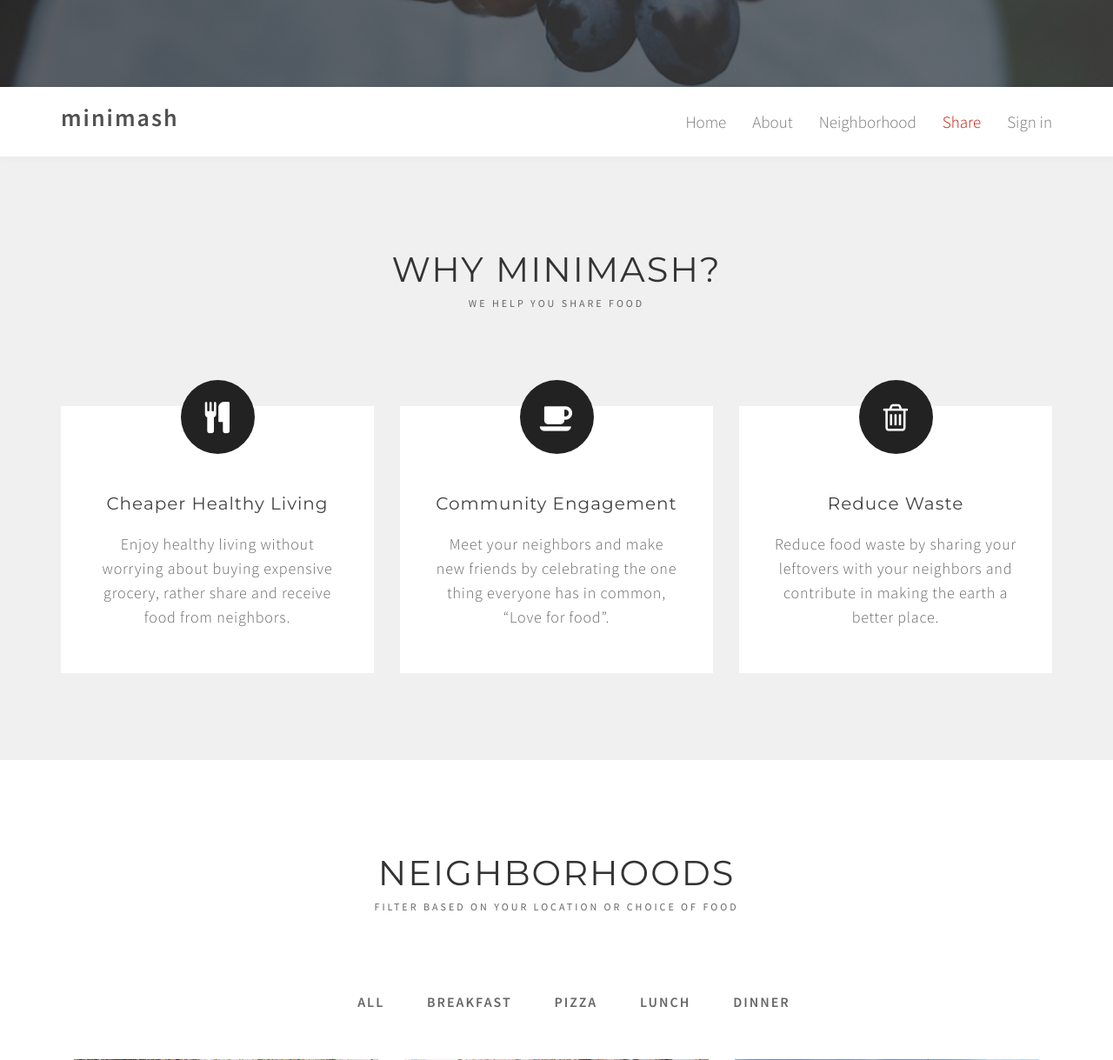
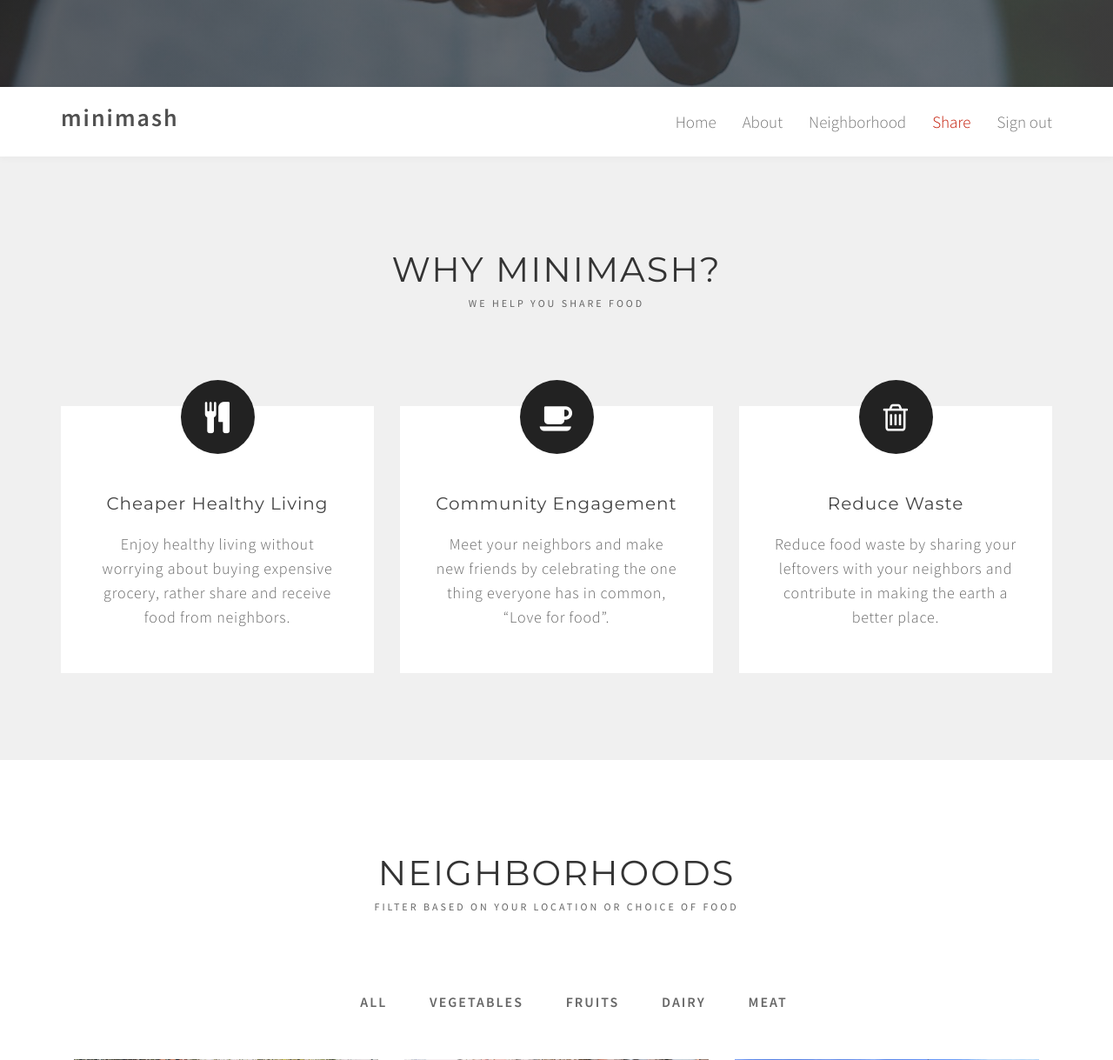
Before and after one commit to nnisa/Minimash-Final-Project, a PHP site: page /home.php in a window 1280 px wide. Shown: the part 700-1919 px from the top of the page at 87% size. Run offline with PHP 8.4, Linux system fonts and the light colour scheme; the visitor is signed in with stand-in values (Sample User, id 1).

Commit message:
fixed share, siging on home pages

```diff
--- a/home.php
+++ b/home.php
@@ -1,5 +1,4 @@
-
-
+<?PHP require "./login/loginheader.php"; ?>
 <!DOCTYPE html>
 <html lang="en">
 <head>
@@ -24,8 +23,8 @@
   <link rel="stylesheet" href="css/hover-min.css">
 	<link rel="stylesheet" href="css/style.css">
 
-  	<link href='https://fonts.googleapis.com/css?family=Montserrat:400,700' rel='stylesheet' type='text/css'>
-  	<link href='https://fonts.googleapis.com/css?family=Source+Sans+Pro:400,300,600' rel='stylesheet' type='text/css'>
+  <link href='https://fonts.googleapis.com/css?family=Montserrat:400,700' rel='stylesheet' type='text/css'>
+  <link href='https://fonts.googleapis.com/css?family=Source+Sans+Pro:400,300,600' rel='stylesheet' type='text/css'>
 
 </head>
 <body id="top" data-spy="scroll" data-target=".navbar-collapse" data-offset="50">
@@ -69,7 +68,14 @@
         <li><a href="#feature" class="smoothScroll">About</a></li>
         <li><a href="#gallery" class="smoothScroll">Neighborhood</a></li>
         <li><a href="#contact" class="smoothScroll">Share</a></li>
-        <li><a href="login/main_login.php" class="smoothScroll">Sign in</a></li>
+			<?PHP
+			if (isset($_SESSION['email'])) {
+				echo '        <li><a href="http://localhost/login/logout.php" class="smoothScroll">Sign out</a></li>';
+			} else {
+				echo '        <li><a href="http://localhost/login/main_login.php" class="smoothScroll">Sign in</a></li>';
+			}
+			?>
+
       </ul>
     </div>
   </div>
@@ -144,99 +150,99 @@
 
             		<ul class="filter-wrapper clearfix">
                         <li><a href="#" data-filter="*" class="selected opc-main-bg">All</a></li>
-                        <li><a href="#" class="opc-main-bg" data-filter=".breakfast">Breakfast</a></li>
-                        <li><a href="#" class="opc-main-bg" data-filter=".pizza">Pizza</a></li>
-                        <li><a href="#" class="opc-main-bg" data-filter=".lunch">Lunch</a></li>
-                        <li><a href="#" class="opc-main-bg" data-filter=".dinner">Dinner</a></li>
+                        <li><a href="#" class="opc-main-bg" data-filter=".Vegetables">Vegetables</a></li>
+                        <li><a href="#" class="opc-main-bg" data-filter=".Fruits">Fruits</a></li>
+                        <li><a href="#" class="opc-main-bg" data-filter=".Meat">Dairy</a></li>
+                        <li><a href="#" class="opc-main-bg" data-filter=".Dairy">Meat</a></li>
                     </ul>
 
                     <!-- iso box section -->
-                    <div class="iso-box-section wow fadeInUp" data-wow-delay="0.9s">
-                      <div class="iso-box-wrapper col4-iso-box">
+                     <div class="iso-box-section wow fadeInUp" data-wow-delay="0.9s">
+                     <div class="iso-box-wrapper col4-iso-box">
 
-                        <div class="iso-box breakfast pizza lunch col-md-4 col-sm-6">
+                     <a href="http://localhost/login/index.php">
+                        <div class="iso-box Vegetables Fruits Meat col-md-4 col-sm-6">
                           <div class="gallery-thumb">
-                            <a href="images/gallery-img1.jpg" data-lightbox-gallery="food-gallery">
                               <img src="images/gallery-img1.jpg" class="fluid-img" alt="Gallery">
                                 <div class="gallery-overlay">
                                   <div class="gallery-item">
                                     <i class="fa fa-search"></i>
                                   </div>
                                 </div>
-                            </a>
                           </div>
                           <h3>West Village</h3>
                         </div>
+                        </a>
 
-                        <div class="iso-box breakfast lunch dinner col-md-4 col-sm-6">
+                        <a href="http://localhost/login/index.php">
+                        <div class="iso-box Vegetables Meat Dairy col-md-4 col-sm-6">
                           <div class="gallery-thumb">
-                            <a href="images/gallery-img2.jpg" data-lightbox-gallery="food-gallery">
                               <img src="images/gallery-img2.jpg" class="fluid-img" alt="Gallery">
                                 <div class="gallery-overlay">
                                   <div class="gallery-item">
                                     <i class="fa fa-search"></i>
                                   </div>
                                 </div>
-                            </a>
                           </div>
                           <h3>Upper West Side</h3>
                         </div>
+                        </a>
 
-                        <div class="iso-box dinner col-md-4 col-sm-6">
+                        <a href="http://localhost/login/index.php">
+                        <div class="iso-box Dairy col-md-4 col-sm-6">
                           <div class="gallery-thumb">
-                            <a href="images/gallery-img3.jpg" data-lightbox-gallery="food-gallery">
                               <img src="images/gallery-img3.jpg" class="fluid-img" alt="Gallery">
                                 <div class="gallery-overlay">
                                   <div class="gallery-item">
                                     <i class="fa fa-search"></i>
                                   </div>
                                 </div>
-                            </a>
                           </div>
                           <h3>Upper East Side</h3>
                         </div>
+                        </a>
 
-                        <div class="iso-box breakfast col-md-4 col-sm-6">
+                        <a href="http://localhost/login/index.php">
+                        <div class="iso-box Vegetables col-md-4 col-sm-6">
                           <div class="gallery-thumb">
-                            <a href="images/gallery-img4.jpg" data-lightbox-gallery="food-gallery">
                               <img src="images/gallery-img4.jpg" class="fluid-img" alt="Gallery">
                                 <div class="gallery-overlay">
                                   <div class="gallery-item">
                                     <i class="fa fa-search"></i>
                                   </div>
                                 </div>
-                            </a>
                           </div>
                           <h3>Tribeca</h3>
                         </div>
+                        </a>
 
-                        <div class="iso-box lunch col-md-4 col-sm-6">
+                        <a href="http://localhost/login/index.php">
+                        <div class="iso-box Meat col-md-4 col-sm-6">
                           <div class="gallery-thumb">
-                            <a href="images/gallery-img5.jpg" data-lightbox-gallery="food-gallery">
                               <img src="images/gallery-img5.jpg" class="fluid-img" alt="Gallery">
                                 <div class="gallery-overlay">
                                   <div class="gallery-item">
                                     <i class="fa fa-search"></i>
                                   </div>
                                 </div>
-                            </a>
                           </div>
                           <h3>Soho</h3>
                         </div>
+                        </a>
 
-                        <div class="iso-box pizza lunch col-md-4 col-sm-6">
+                        <a href="http://localhost/login/index.php">
+                        <div class="iso-box Fruits Meat col-md-4 col-sm-6">
                           <div class="gallery-thumb">
-                            <a href="images/gallery-img6.jpg" data-lightbox-gallery="food-gallery">
                               <img src="images/gallery-img6.jpg" class="fluid-img" alt="Gallery">
                                 <div class="gallery-overlay">
                                   <div class="gallery-item">
                                     <i class="fa fa-search"></i>
                                   </div>
                                 </div>
-                            </a>
-                          </div>
+                              </div>
                           <h3>Midtown</h3>
                         </div>
+                        </a>
 
                        </div>
                     </div>
@@ -253,19 +259,35 @@
   <div class="overlay"></div>
 	<div class="container">
 		<div class="row">
-
 			<div class="col-md-offset-2 col-md-8 col-sm-offset-1 col-sm-10">
             <div class="wow fadeInUp section-title" data-wow-delay="0.3s">
                 <h2>Share</h2>
                 <h4>we love to share too!</h4>
             </div>
 				<div class="contact-form wow fadeInUp" data-wow-delay="0.7s">
+					<form id="contact-form" class="form-signup" id="share" name="share" method="post" action="login/createfood.php">
+						<input name="what" id="what" type="text" class="form-control" placeholder="What are you sharing today?" required>
+						<input name="quantity" type="text" id="quantity" class="form-control" placeholder="What is the quantity?" required>
+            <input list="neighborhoods" name="neighborhood" class="form-control" id="neighborhood" placeholder="Pick your neighborhood" required>
+              <datalist id="neighborhoods">
+                <option value="West Village">
+                <option value="Upper West Side">
+                <option value="Upper East Side">
+                <option value="Tribeca">
+                <option value="Soho">
+                <option value="Midtown">
+              </datalist>
+              <input list="foodtypes" name="foodtype" class="form-control" id="foodtype" placeholder="Pick your food type" required>
+              <datalist id="foodtypes">
+                <option value="Vegetables">
+                <option value="Fruits">
+                <option value="Dairy">
+                <option value="Meat">
+              </datalist>
+            <input name="location" id="location" type="text" class="form-control" placeholder="What is the pick up location?" required>
 
-					<form id="contact-form" class="form-signup" id="share" name="share" method="post" action="createfood.php">
-						<input name="name" id="what" type="text" class="form-control" placeholder="What are you sharing today?" required>
-						<input name="quantity" type="text" id="quantity" class="form-control" placeholder="What is the quantity?" required>
-            <input name="location" id="location" type="text" class="form-control" placeholder="What is the pick up location?" required>
-            <input name="time" id="time" type="text" class="form-control" placeholder="What is the pick up time?" required>
+            <input name="pickupTime" id="pickupTime" type="text" class="form-control" placeholder="What is the pick up time?" required>
+
 						<input type="submit" id="submit" class="form-control submit" class="btn btn-lg btn-primary btn-block" value="SHARE TODAY">
 <!--        <button name="Submit" id="submit" class="btn btn-lg btn-primary btn-block" type="submit">Share</button>
  -->			</form>
@@ -280,15 +302,12 @@
 <section id="copyright">
   <div class="container">
     <div class="row">
-
       <div class="col-md-8 col-sm-8 col-xs-8">
         <p>Copyright © 2016 minimash<a class="designed-by" href="https://plus.google.com/+Tooplate/" target="_blank"></a></p>
       </div>
-
       <div class="col-md-4 col-sm-4 text-right">
         <a href="#home" class="fa fa-angle-up smoothScroll gototop"></a>
       </div>
-
     </div>
   </div>
 </section>
--- a/index.php
+++ b/index.php
@@ -1,2 +1,3 @@
+
 <?php require "login/loginheader.php"; ?>
 <?php header("location:login/index.php"); ?>
--- a/login/includes/getfood.php
+++ b/login/includes/getfood.php
@@ -29,6 +29,7 @@ class GetFood extends DbConn
 				<td>'.$food['item'].'</td>
 				<td>'.$food['quantity'].'</td>
 				<td>'.$food['address'].'</td>
+                <td>'.$food['pickupTime'].'</td>
 				<td><a href="claimfood.php?id='.$food['id'].'" class="btn btn-default btn-block">Claim</a></td>
 			</tr>';
 		}
--- a/login/includes/newfoodform.php
+++ b/login/includes/newfoodform.php
@@ -1,7 +1,7 @@
 <?php
 class NewFoodForm extends DbConn
 {
-    public function createFood($uid, $memberEmail, $item, $quantity, $neighborhood, $foodtype, $address, $pickupTime
+    public function createFood($uid, $memberEmail, $item, $quantity, $neighborhood, $foodtype, $address, $pickupTime)
     {
         try {
 
@@ -15,7 +15,6 @@ class NewFoodForm extends DbConn
             $stmt->bindParam(':quantity', $quantity);
             $stmt->bindParam(':neighborhood', $neighborhood);
             $stmt->bindParam(':foodtype', $foodtype);
-            $stmt->bindParam(':quantity', $quantity);
             $stmt->bindParam(':address', $address);
             $stmt->bindParam(':pickupTime', $pickupTime);
             $stmt->execute();
```
Also changed, not shown: login/index.php (+11 -4 lines).
